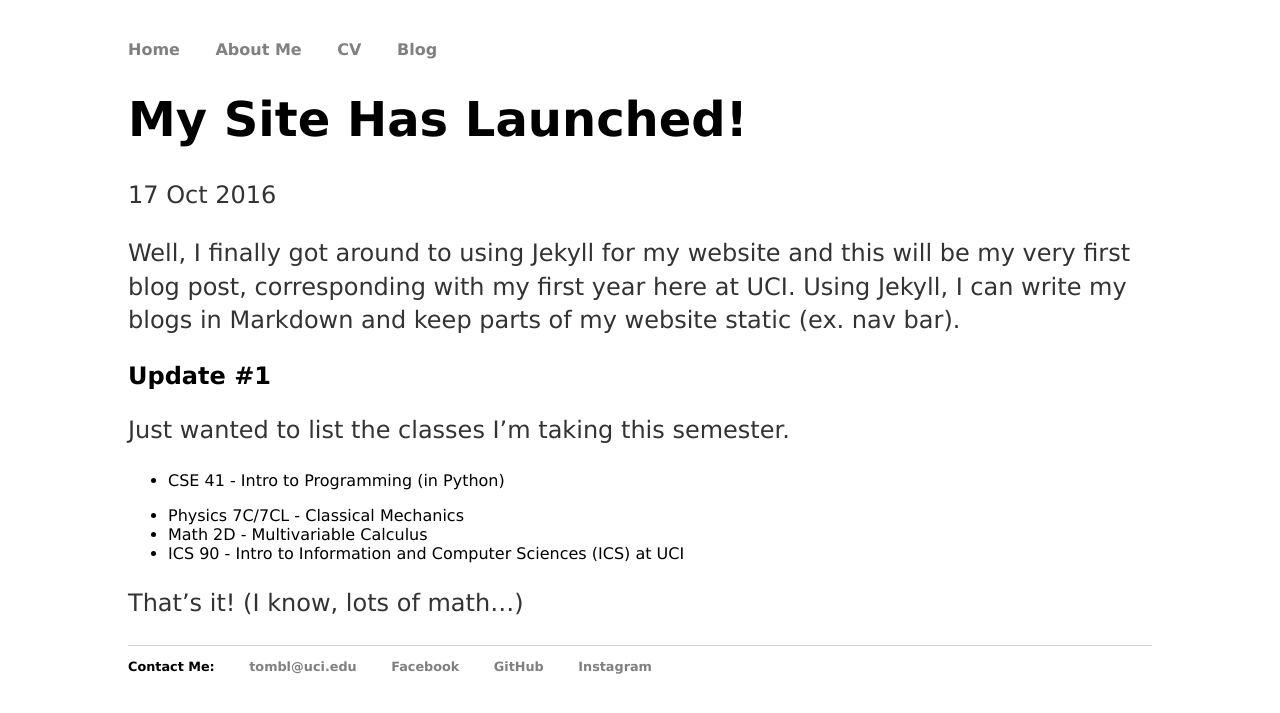
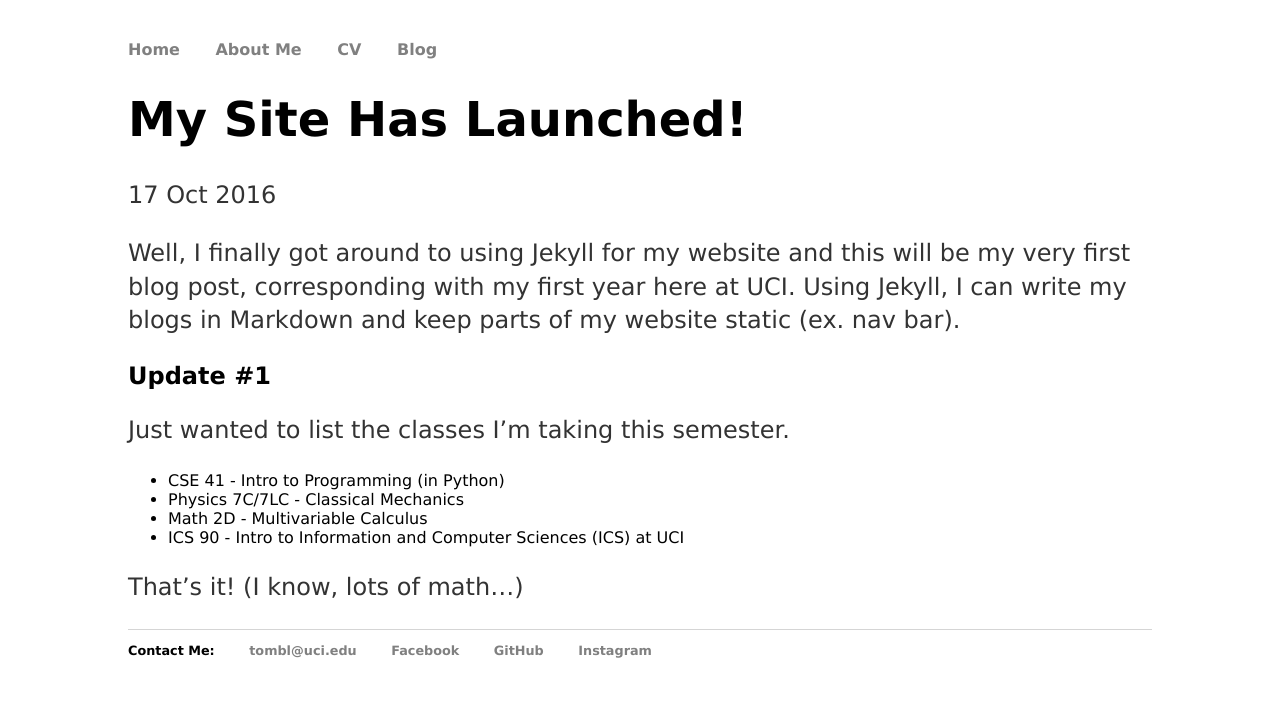
Before and after one commit to BTx123/BTx123.github.io, a Jekyll site: the page built from _posts/2016-10-17-site-launched.md, in a window 1280 px wide. Shown: the top 713 px of the page. Built offline with Jekyll 4.4.1, drawn with Linux system fonts in a browser that asks for light colours; Markdown is read by kramdown in place of the engine named in the settings.

Commit message:
Update markdown

```diff
--- a/_posts/2016-10-17-site-launched.md
+++ b/_posts/2016-10-17-site-launched.md
@@ -9,10 +9,8 @@ Well, I finally got around to using Jekyll for my website and this will be my ve
 ## Update #1
 Just wanted to list the classes I'm taking this semester.
 * CSE 41 - Intro to Programming (in Python)
-<ul>
-	<li>Physics 7C/7CL - Classical Mechanics</li>
-	<li>Math 2D - Multivariable Calculus</li>
-	<li>ICS 90 - Intro to Information and Computer Sciences (ICS) at UCI</li>
-</ul>
+* Physics 7C/7LC - Classical Mechanics
+* Math 2D - Multivariable Calculus
+* ICS 90 - Intro to Information and Computer Sciences (ICS) at UCI
 
 That's it! (I know, lots of math...)
```
